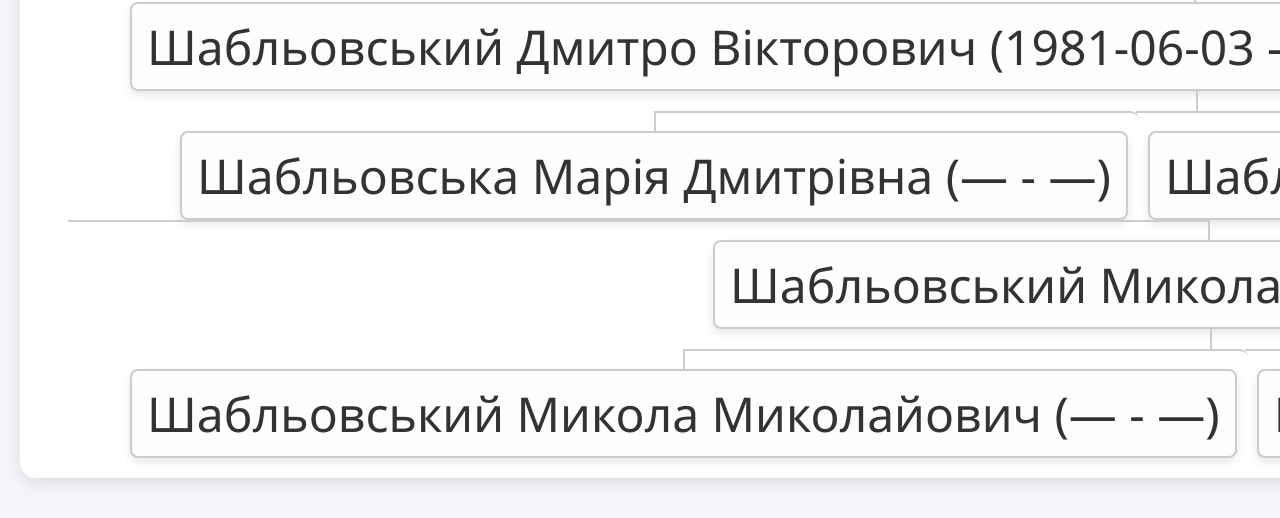
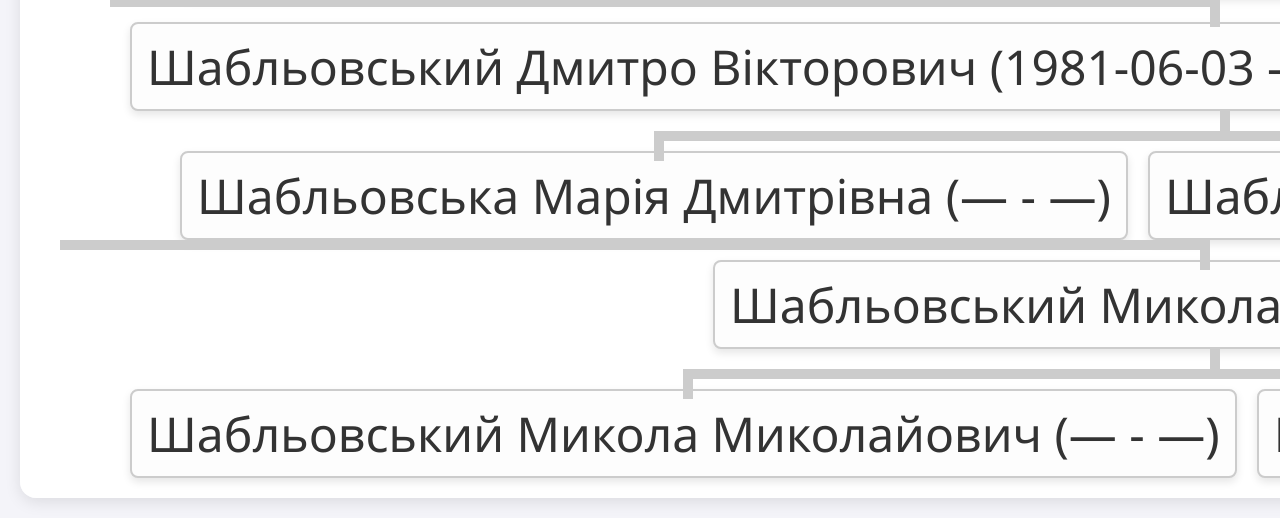
Before and after one commit to Shablovskyi/family_tree, a plain HTML site: page index.html in a window 1280 px wide. Shown: the part 773-1291 px from the top of the page. Drawn offline with Linux system fonts and the light colour scheme.

Commit message:
fix style bug

```diff
--- a/src/style/style.css
+++ b/src/style/style.css
@@ -6,6 +6,9 @@ body {
   margin: 0;
   padding: 20px;
   font-size: 16px;
+}
+span{
+  font-size: 64px;
 }
 
 #family-tree {
@@ -60,7 +63,7 @@ body {
   position: absolute;
   top: 0;
   right: 50%;
-  border-top: 2px solid #ccc;
+  border-top: 10px solid #ccc;
   width: 50%;
   height: 20px;
 }
@@ -68,7 +71,7 @@ body {
 .tree li::after {
   right: auto;
   left: 50%;
-  border-left: 2px solid #ccc;
+  border-left: 10px solid #ccc;
 }
 
 .tree li:only-child::after, .tree li:only-child::before {
@@ -84,7 +87,7 @@ body {
 }
 
 .tree li:last-child::before {
-  border-right: 2px solid #ccc;
+  border-right: 10px solid #ccc;
 }
 
 .tree li:first-child::after {
@@ -96,7 +99,7 @@ body {
   position: absolute;
   top: 0;
   left: 50%;
-  border-left: 2px solid #ccc;
+  border-left: 10px solid #ccc; /* Збільшено товщину вертикальної лінії до 10px */
   width: 0;
   height: 20px;
 }
```
